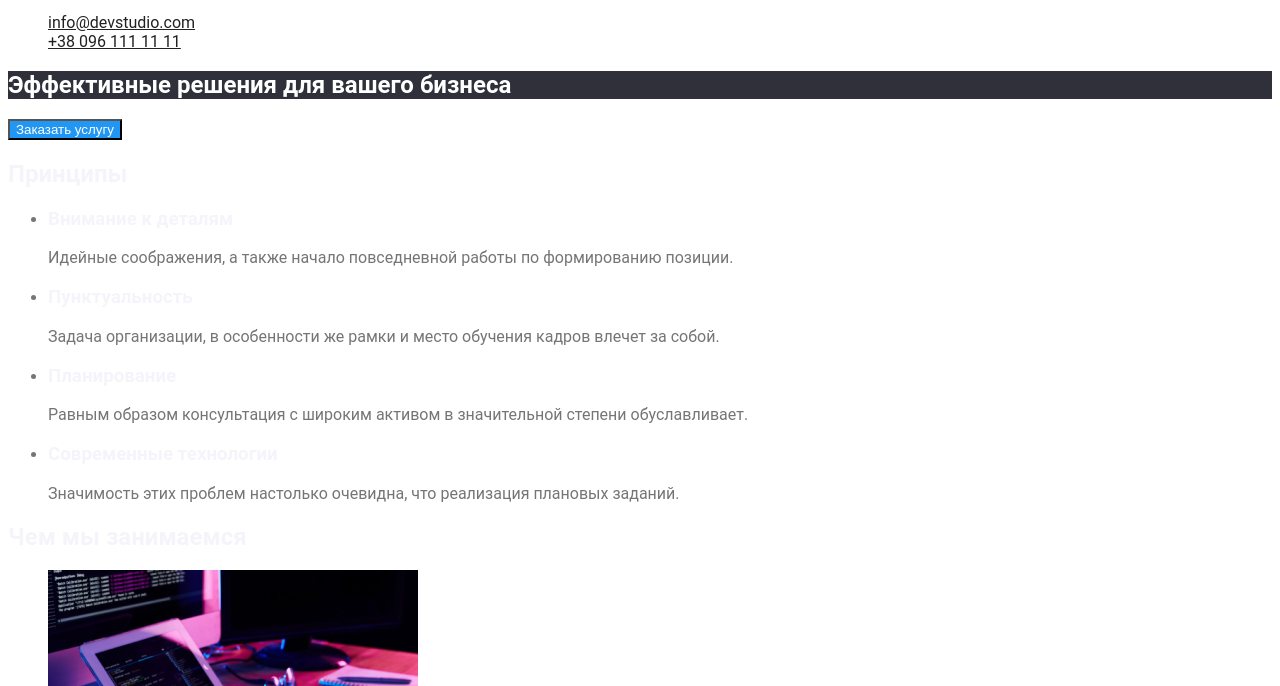
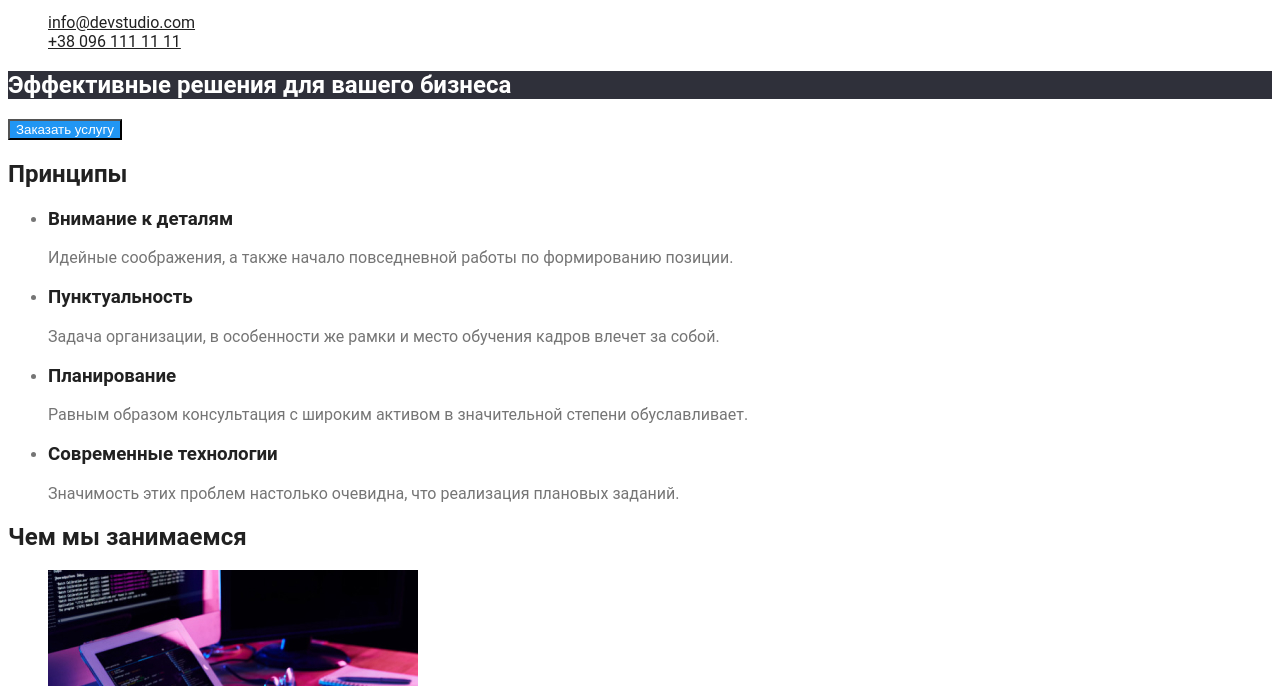
Before and after one commit to AdamenkoKaterina/goit-markup-hw-02, a plain HTML site: page index.html in a window 1280 px wide. Shown: the part 114-800 px from the top of the page. Drawn offline with Linux system fonts and the light colour scheme.

Commit message:
Update styles.css

```diff
--- a/css/styles.css
+++ b/css/styles.css
@@ -54,6 +54,6 @@ body {
     color: var(--white);
 }
 .section-title {
-    color: var(--light-background)
+    color: var(--black)
 }
 /* Footer */
```
